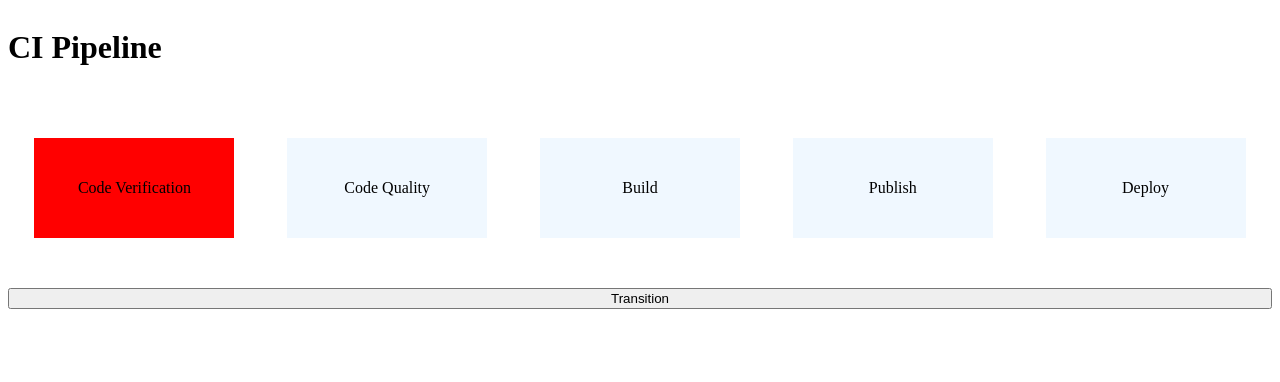
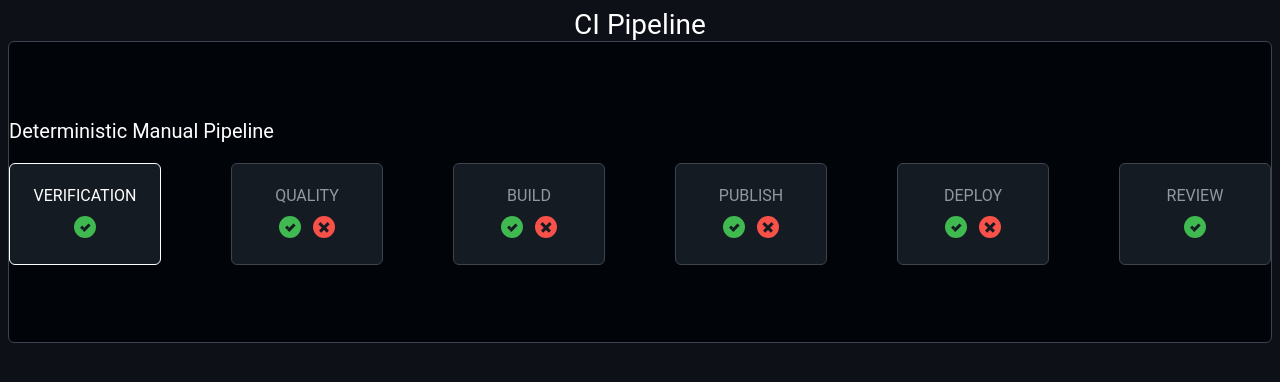
Before and after one commit to yarindeoh/FSM, a React (Vite) app in the folder apps/pipeline/: page / in a window 1280 px wide. Shown: the top 382 px of the page. Built offline with nearby package versions, Linux system fonts and the light colour scheme.

Commit message:
fix(pipeline): break into compoenents and add initial GH styles

```diff
--- /dev/null
+++ b/apps/pipeline/src/app/FSM/FSM.ts
@@ -0,0 +1,40 @@
+import { FSMConfig, Event } from './types';
+
+export function createFSM(config: FSMConfig) {
+  let currentState = config.initialState;
+  let states = new Map(config.states); // Clone the states map to prevent external mutations
+
+  const transition = (event: Event): void => {
+    const currentStateConfig = states.get(currentState);
+
+    if (!currentStateConfig) {
+      console.error(`State "${currentState}" is not defined in the FSM`);
+      return;
+    }
+
+    const eventHandler = currentStateConfig.on?.[event];
+    if (!eventHandler) {
+      console.warn(
+        `Event "${event}" is not defined for state "${currentState}"`
+      );
+      return;
+    }
+
+    const nextStates = [...eventHandler()] ?? [];
+    // For simplicity, pick the first state if multiple states are available
+    currentState = nextStates.length > 1 ? nextStates[1] : nextStates[0];
+  };
+
+  const getState = (): string => currentState;
+
+  const setConfig = (newConfig: FSMConfig): void => {
+    currentState = newConfig.initialState;
+    states = new Map(newConfig.states); // to avoid external mutations
+  };
+
+  return {
+    getState,
+    transition,
+    setConfig,
+  };
+}
--- /dev/null
+++ b/apps/pipeline/src/app/FSM/types.ts
@@ -0,0 +1,38 @@
+// FSM types
+export type FSMState = string;
+
+export type StateConfig = {
+  on: {
+    success?: () => string[];
+    failure?: () => string[];
+  };
+};
+
+export type FSMConfig = {
+  initialState: FSMState;
+  states: Map<string, StateConfig>;
+};
+
+export type Event = 'success' | 'failure';
+
+export type Action = {
+  type: Event;
+};
+
+// component types
+export type OnTransition = (event: Event) => void;
+
+export interface PipelineProps {
+  type: string;
+  state: FSMState;
+  onTransition: OnTransition;
+  states: Map<string, StateConfig>;
+}
+
+export interface JobProps {
+  isCurrent: boolean;
+  displayName: string;
+  onSuccess?: () => void;
+  onFailure?: () => void;
+  onTransition: OnTransition;
+}
--- /dev/null
+++ b/apps/pipeline/src/app/FSM/useFSM.ts
@@ -0,0 +1,20 @@
+import { useState, useRef, useCallback } from 'react';
+import { FSMConfig, Event } from './types';
+import { createFSM } from './FSM';
+
+export const useFSM = (initialConfig: FSMConfig) => {
+  const fsmRef = useRef(createFSM(initialConfig));
+  const [state, setState] = useState(fsmRef.current.getState());
+
+  const setConfig = useCallback((config: FSMConfig) => {
+    fsmRef.current.setConfig(config);
+    setState(fsmRef.current.getState()); // Update state after setting new config
+  }, []);
+
+  const onTransition = useCallback((event: Event) => {
+    fsmRef.current.transition(event);
+    setState(fsmRef.current.getState());
+  }, []);
+
+  return { state, onTransition, setConfig };
+};
--- a/apps/pipeline/src/app/app.tsx
+++ b/apps/pipeline/src/app/app.tsx
@@ -1,102 +1,46 @@
+import React from 'react';
 import styled from 'styled-components';
-import React, { useCallback, useMemo, useState } from 'react';
+import { DeterministicPipeline } from './components/DeterministicPipeline';
+
+import { createGlobalStyle } from 'styled-components';
+
+export function App() {
+  return (
+    <StyledApp>
+      <GlobalStyle />
+      <StyledHeader>CI Pipeline</StyledHeader>
+      <StyledPipelines>
+        <DeterministicPipeline />
+      </StyledPipelines>
+    </StyledApp>
+  );
+}
+
+const GlobalStyle = createGlobalStyle`
+  body {
+    color: white;
+    font-family: Roboto, sans-serif;
+    font-size: 16px;
+    background-color: #0d1117;
+  }
+`;
 
 const StyledApp = styled.div`
   display: flex;
   flex-direction: column;
-  gap: 50px;
 `;
 
-const StyledJobsWrapper = styled.div`
+const StyledHeader = styled.div`
   display: flex;
-  flex-direction: row;
-  justify-content: space-around;
+  font-size: 28px;
+  justify-content: center;
+  text-align: center;
 `;
 
-export const StyledJob = styled.div<{ isCurrent: boolean }>`
-  width: 200px;
-  height: 100px;
+const StyledPipelines = styled.div`
   display: flex;
+  flex-direction: column;
   justify-content: center;
-  align-items: center;
-  background-color: ${({ isCurrent }) => (isCurrent ? 'red' : 'aliceblue')};
 `;
 
-export type View = {
-  displayName: 'Code Verification' | 'Code Quality' | 'Build' | 'Publish' | 'Deploy';
-  step: number;
-  on: {
-    next: () => string;
-    prev?: () => string;
-  };
-};
-
-export const mapNameToView: Record<string, View> = {
-  verification: {
-    displayName: 'Code Verification',
-    step: 0,
-    on: {
-      next: () => 'quality',
-    },
-  },
-  quality: {
-    displayName: 'Code Quality',
-    step: 1,
-    on: {
-      next: () => 'build',
-      prev: () => 'verification',
-    },
-  },
-  build: {
-    displayName: 'Build',
-    step: 2,
-    on: {
-      next: () => 'publish',
-      prev: () => 'quality',
-    },
-  },
-  publish: {
-    displayName: 'Publish',
-    step: 3,
-    on: {
-      next: () => 'deploy',
-      prev: () => 'build',
-    },
-  },
-  deploy: {
-    displayName: 'Deploy',
-    step: 4,
-    on: {
-      next: () => 'verification',
-      prev: () => 'publish',
-    },
-  },
-};
-
-export function App() {
-  const initialState = useMemo(() => mapNameToView['verification'], []);
-  const [currentJob, setCurrentJob] = useState(initialState);
-
-  const onTransition = useCallback(() => {
-    const sourceState = currentJob.on.next();
-    setCurrentJob(mapNameToView[sourceState]);
-  }, [currentJob]);
-
-  // console.log(currentJob.step, 'currentJob');
-
-  return (
-    <StyledApp>
-      <h1>CI Pipeline</h1>
-      <StyledJobsWrapper>
-        {Object.values(mapNameToView).map((step, index) => (
-          <StyledJob isCurrent={step.step === currentJob.step} key={`${step.displayName}_${index}`}>
-            <div>{step.displayName}</div>
-          </StyledJob>
-        ))}
-      </StyledJobsWrapper>
-      <button onClick={onTransition}>Transition</button>
-    </StyledApp>
-  );
-}
-
 export default App;
--- /dev/null
+++ b/apps/pipeline/src/app/components/DeterministicPipeline.tsx
@@ -0,0 +1,38 @@
+import React from 'react';
+import { useFSM } from '../FSM/useFSM';
+import { Pipeline } from './Pipeline';
+import { FSMConfig } from '../FSM/types';
+
+const deterministicConfig: FSMConfig = {
+  initialState: 'verification',
+  states: new Map([
+    ['verification', { on: { success: () => ['quality'] } }],
+    [
+      'quality',
+      { on: { success: () => ['build'], failure: () => ['review'] } },
+    ],
+    [
+      'build',
+      { on: { success: () => ['publish'], failure: () => ['review'] } },
+    ],
+    [
+      'publish',
+      { on: { success: () => ['deploy'], failure: () => ['review'] } },
+    ],
+    ['deploy', { on: { success: () => ['done'], failure: () => ['review'] } }],
+    ['review', { on: { success: () => ['done'] } }],
+  ]),
+};
+
+export const DeterministicPipeline = () => {
+  const { state, onTransition } = useFSM(deterministicConfig);
+
+  return (
+    <Pipeline
+      type="Deterministic"
+      state={state}
+      onTransition={onTransition}
+      states={deterministicConfig.states}
+    />
+  );
+};
--- /dev/null
+++ b/apps/pipeline/src/app/components/Job.tsx
@@ -0,0 +1,58 @@
+import React from 'react';
+import styled from 'styled-components';
+import { JobProps } from '../FSM/types';
+import { StyledIconFailure, StyledIconSuccess } from './StyledIcon';
+
+export const Job = ({
+  isCurrent,
+  displayName,
+  onSuccess,
+  onFailure,
+  onTransition,
+}: JobProps) => (
+  <StyledJob
+    isCurrent={isCurrent}
+    data-testid={isCurrent ? 'current' : 'non-current'}
+  >
+    <div>{displayName.toUpperCase()}</div>
+    <StyledActionBar>
+      {onSuccess && (
+        <StyledButton onClick={() => onTransition('success')}>
+          <StyledIconSuccess data-testid="success" />
+        </StyledButton>
+      )}
+      {onFailure && (
+        <StyledButton onClick={() => onTransition('failure')}>
+          <StyledIconFailure data-testid="failure" />
+        </StyledButton>
+      )}
+    </StyledActionBar>
+  </StyledJob>
+);
+
+const StyledActionBar = styled.div`
+  display: flex;
+  flex-direction: row;
+`;
+
+const StyledButton = styled.button`
+  background: none;
+  border: none;
+  cursor: pointer;
+`;
+
+const StyledJob = styled.div<{ isCurrent: boolean }>`
+  min-width: 150px;
+  height: 100px;
+  display: flex;
+  flex-direction: column;
+  gap: 10px;
+  justify-content: center;
+  align-items: center;
+  background-color: #151b23;
+  border-radius: 6px;
+  color: ${({ isCurrent }) => (isCurrent ? 'white' : '#91989F')};
+  border: 1px solid
+    ${({ isCurrent }) => (isCurrent ? 'white' : '#3d444d')};
+  pointer-events: ${({ isCurrent }) => (isCurrent ? 'auto' : 'none')};
+`;
--- /dev/null
+++ b/apps/pipeline/src/app/components/Pipeline.tsx
@@ -0,0 +1,57 @@
+import { Job } from './Job';
+import React, { useMemo } from 'react';
+import { PipelineProps } from '../FSM/types';
+import styled from 'styled-components';
+
+export const Pipeline = ({
+  type,
+  onTransition,
+  state,
+  states,
+}: PipelineProps) => {
+  const statesView = useMemo(
+    () => Array.from(states, ([name, value]) => ({ name, value })),
+    [states]
+  );
+
+  return (
+    <StyledPipelineWrapper data-testid={type}>
+      <StyledPipelineHeader>{type} Manual Pipeline</StyledPipelineHeader>
+      <StyledJobsWrapper>
+        {statesView.map((step, index) => (
+          <div key={`${step}_${index}`}>
+            <Job
+              isCurrent={step.name === state}
+              displayName={`${step.name}`}
+              onSuccess={step.value.on?.success}
+              onFailure={step.value.on?.failure}
+              onTransition={onTransition}
+            />
+          </div>
+        ))}
+      </StyledJobsWrapper>
+      {state === 'done' && <div>Pipeline is DONE!</div>}
+    </StyledPipelineWrapper>
+  );
+};
+
+const StyledPipelineWrapper = styled.div`
+  display: flex;
+  flex-direction: column;
+  justify-content: center;
+  background-color: #010409;
+  height: 300px;
+  border: 1px solid #3d444d;
+  border-radius: 6px;
+`;
+
+export const StyledJobsWrapper = styled.div`
+  display: flex;
+  flex-direction: row;
+  justify-content: space-between;
+`;
+
+const StyledPipelineHeader = styled.div`
+  font-size: 20px;
+  margin-bottom: 20px;
+`;
--- /dev/null
+++ b/apps/pipeline/src/app/components/StyledIcon.tsx
@@ -0,0 +1,50 @@
+import styled from "styled-components";
+
+const StyledIcon = styled.div`
+  display: inline-block;
+  width: 22px;
+  height: 22px;
+  border-radius: 50%;
+  transform: rotate(45deg);
+  ::before,
+  ::after {
+    position: absolute;
+    content: '';
+    background-color: #161b22;
+  }
+`;
+
+export const StyledIconFailure = styled(StyledIcon)`
+   {
+    background: #f85149;
+  }
+  ::before {
+    width: 3px;
+    height: 12px;
+    top: 5px;
+    left: 10px;
+  }
+  ::after {
+    width: 12px;
+    height: 3px;
+    top: 10px;
+    left: 5px;
+  }
+`;
+export const StyledIconSuccess = styled(StyledIcon)`
+   {
+    background: #3fb950;
+  }
+  :before {
+    width: 3px;
+    height: 9px;
+    top: 6px;
+    left: 11px;
+  }
+  :after {
+    width: 3px;
+    height: 3px;
+    top: 12px;
+    left: 8px;
+  }
+`;
```
